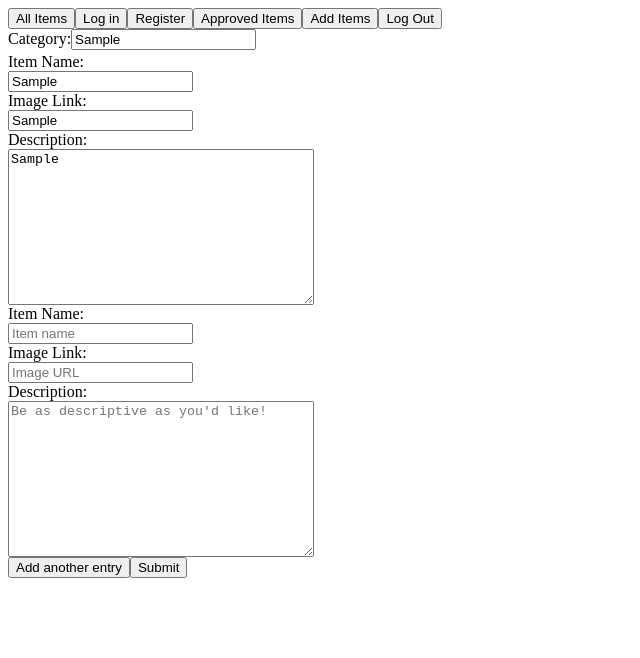
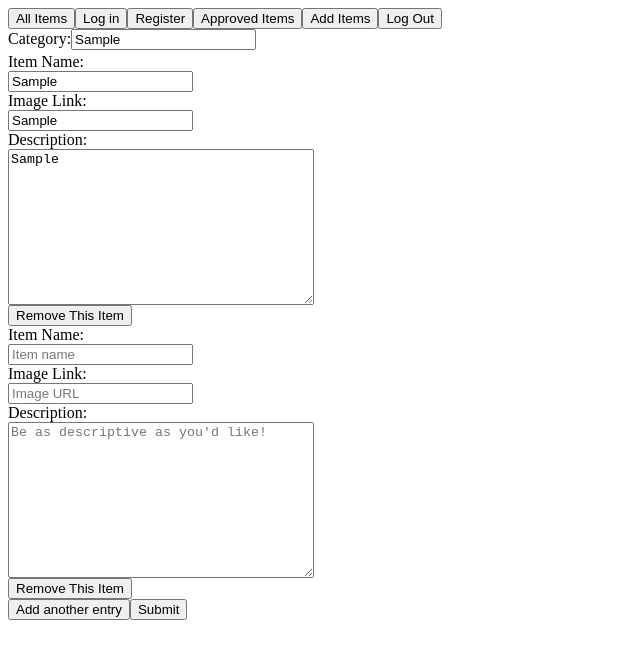
Before and after one commit to Glasman/comparing, a React (Vite) app: page /createItems in a window 1280 px wide. Both pictures are taken after typing "Sample", "Sample", "Sample", "Sample" into the empty fields and a click on the button "Add another entry". Shown: the top 658 px of the page, without its empty margins (0-640 px from the left). Built offline with nearby package versions, Linux system fonts and the light colour scheme.

Commit message:
added remove entry functionality to Create Items form

```diff
--- a/src/client/Components/CreateItems.jsx
+++ b/src/client/Components/CreateItems.jsx
@@ -3,7 +3,9 @@ import axios from "axios";
 
 function CreateItems() {
   const [category, setCategory] = useState("");
-  const [entries, setEntries] = useState([{ name: "", imageURL: "", description: "" }]);
+  const [entries, setEntries] = useState([
+    { name: "", imageURL: "", description: "" },
+  ]);
 
   const handleEntryChange = (index, field, value) => {
     const newEntries = [...entries];
@@ -12,12 +14,18 @@ function CreateItems() {
   };
 
   const addEntry = () => {
-    setEntries([...entries, {name: "", imageURL: "", description: ""}])
-  }
+    setEntries([...entries, { name: "", imageURL: "", description: "" }]);
+  };
 
   const handleSubmit = async (e) => {
     // e.preventDefault();
     // console.log(entries);
+  };
+
+  const handleRemoveEntry = (index) => {
+    const list = [...entries];
+    list.splice(index, 1);
+    setEntries(list);
   };
 
   return (
@@ -47,7 +55,7 @@ function CreateItems() {
             <input
               placeholder="Image URL"
               required
-              value={entry.imageUrl}
+              value={entry.imageURL}
               onChange={(e) => {
                 handleEntryChange(index, "imageURL", e.target.value);
               }}
@@ -61,9 +69,16 @@ function CreateItems() {
                 handleEntryChange(index, "description", e.target.value);
               }}
             />
+            {entries.length > 1 && (
+              <button type="button" className="remove-btn" onClick={() => handleRemoveEntry(index)}>
+                Remove This Item
+              </button>
+            )}
           </div>
         ))}
-        <button type="button" onClick={addEntry}>Add another entry</button>
+        <button type="button" onClick={addEntry}>
+          Add another entry
+        </button>
         <button type="submit">Submit</button>
       </form>
     </>
```
